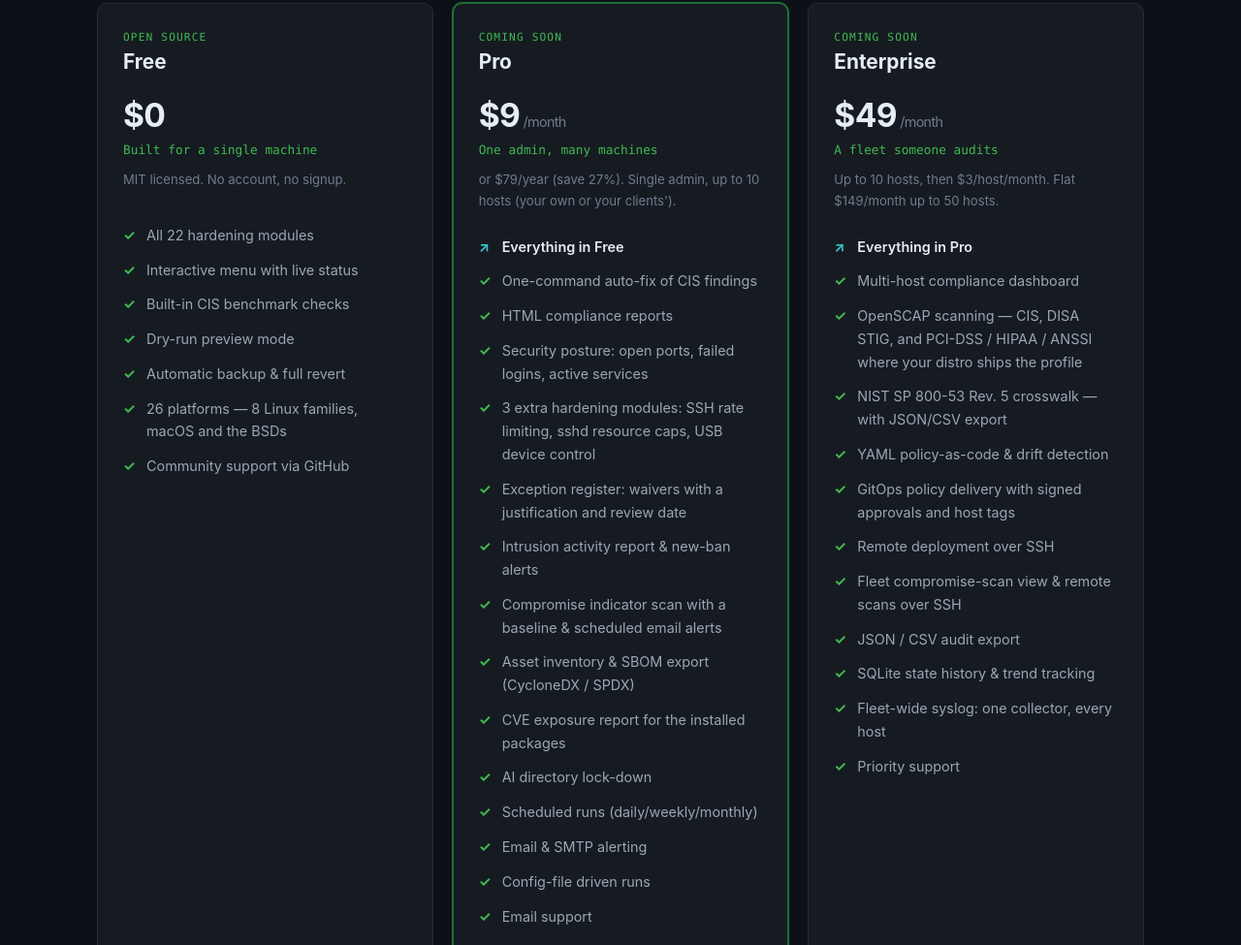
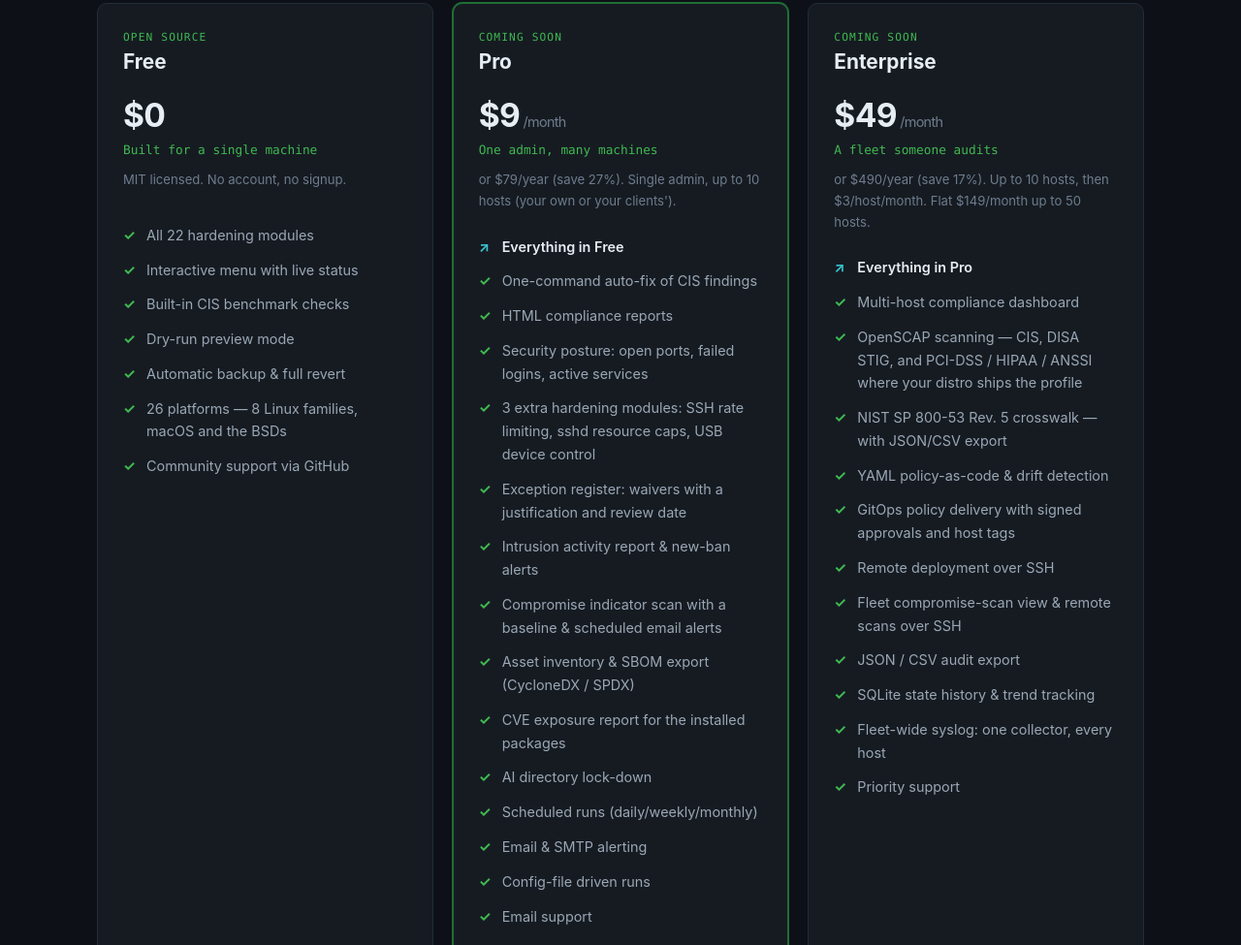
Before and after one commit to Kal1010101/ultimate-sys-hardening, a plain HTML site: page docs/index.html in a window 1280 px wide. Shown: the part 6900-7875 px from the top of the page at 97% size. Drawn offline with Linux system fonts and the light colour scheme.

Commit message:
Add a yearly Enterprise price

```diff
--- a/docs/index.html
+++ b/docs/index.html
@@ -568,7 +568,7 @@
         <h3>Enterprise</h3>
         <div class="price">$49<span> /month</span></div>
         <div class="tier-for">A fleet someone audits</div>
-          <div class="price-note">Up to 10 hosts, then $3/host/month. Flat $149/month up to 50 hosts.</div>
+          <div class="price-note">or $490/year (save 17%). Up to 10 hosts, then $3/host/month. Flat $149/month up to 50 hosts.</div>
         <ul>
           <li class="inherit">Everything in Pro</li>
           <li>Multi-host compliance dashboard</li>
```
Also changed, not shown: 2 other files.
